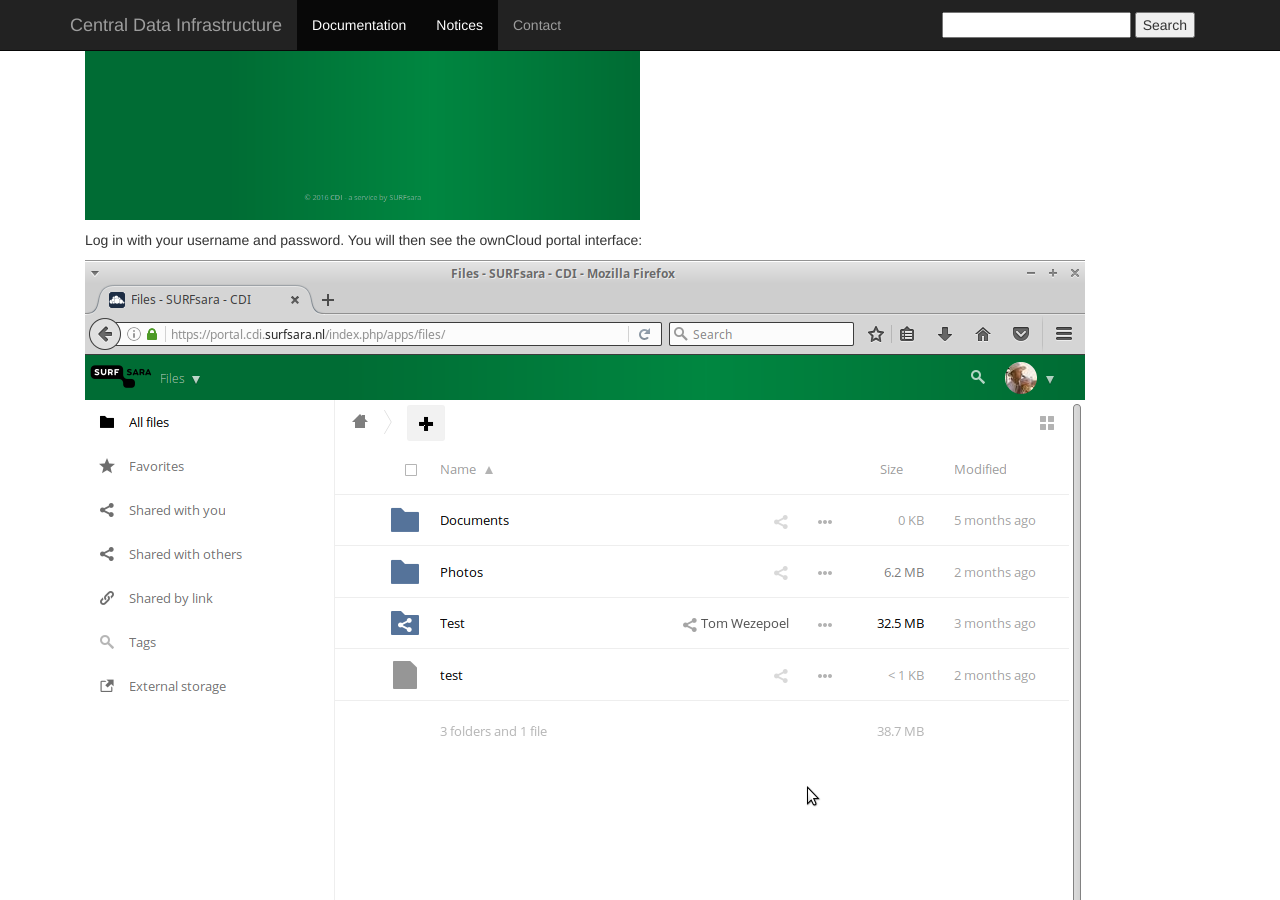
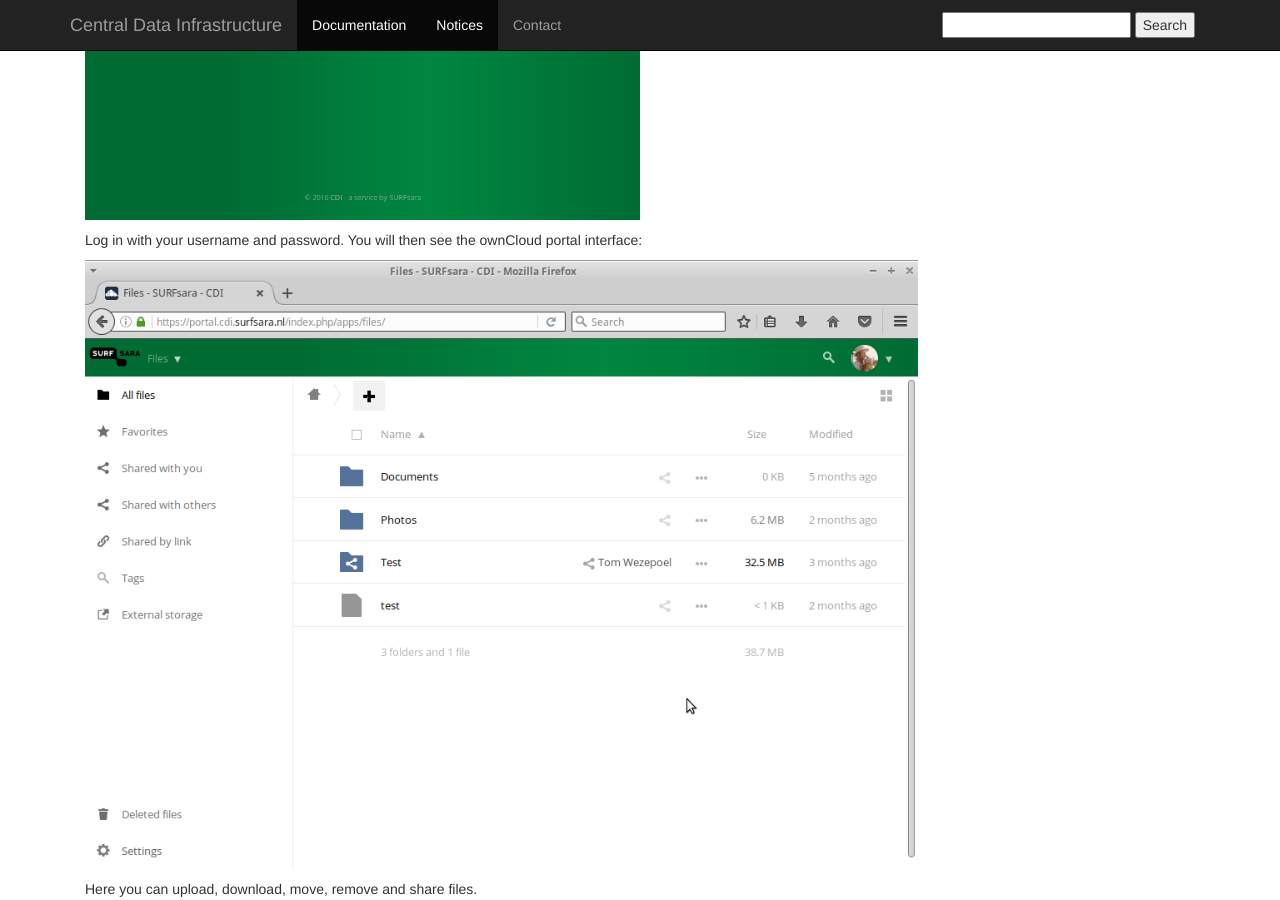
Before and after one commit to sara-nl/cdidocs, a Jekyll site: the page built from index.markdown, in a window 1280 px wide and 900 px high, scrolled down 717 px. Built offline with Jekyll 4.4.1, drawn with Linux system fonts in a browser that asks for light colours.

Commit message:
Resizing another image

```diff
--- a/index.markdown
+++ b/index.markdown
@@ -23,7 +23,7 @@ To access the ownCloud portal, go to https://portal.cdi.surfsara.nl. You will se
 
 Log in with your username and password. You will then see the ownCloud portal interface:
 
-![cdi_portal](images/cdi-portal.png)
+<a href="images/cdi-portal.png"><img src="images/cdi-portal.png" alt="CDI portal" width="75%" height="75%" /></a>
 
 Here you can upload, download, move, remove and share files.
 
```
